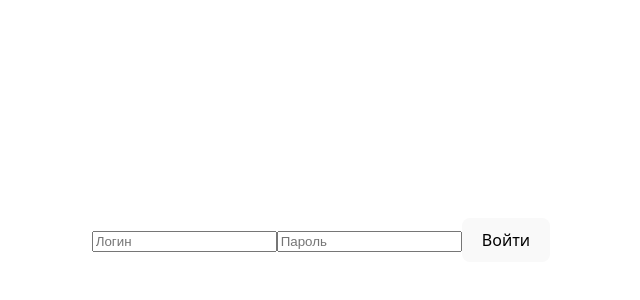
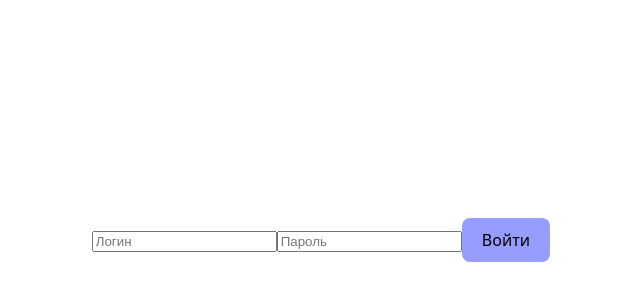
Before and after one commit to 00DemiX00/project_for_Ivan_main, a React (Vite) app: page / in a window 1280 px wide. Shown: the part 160-460 px from the top of the page, without its empty margins (319-959 px from the left). Built offline with nearby package versions, Linux system fonts and the light colour scheme.

Commit message:
Внесены изменения в компонент MyButton

```diff
--- a/src/components/UI/button/MyButton.jsx
+++ b/src/components/UI/button/MyButton.jsx
@@ -4,7 +4,7 @@ import classes from './MyButton.module.css';
 
 const MyButton = ({children, ...props}) => {
     return (
-        <button className={classes.MyBtn}>
+        <button className={classes.myBtn}>
             {children}
         </button>
     );
--- a/src/components/UI/button/MyButton.module.css
+++ b/src/components/UI/button/MyButton.module.css
@@ -1,8 +1,15 @@
 .myBtn {
-    padding: 5px 15px;
-    color: teal;
-    font-size: 14px;
-    background: transparent;
-    border: 1px solid teal;
-    cursor: pointer;
+        border-radius: 8px;
+        border: 1px solid transparent;
+        padding: 0.6em 1.2em;
+        font-size: 1em;
+        font-weight: 500;
+        font-family: inherit;
+        background-color:  #646cffaa;
+        cursor: pointer;
+        transition: filter 0.25s;
 }
+
+.myBtn:hover {
+    filter: drop-shadow(0 0 1.2em #646cffaa);
+  }
```
Also changed, not shown: src/components/UI/input/MyInput.jsx (added).
